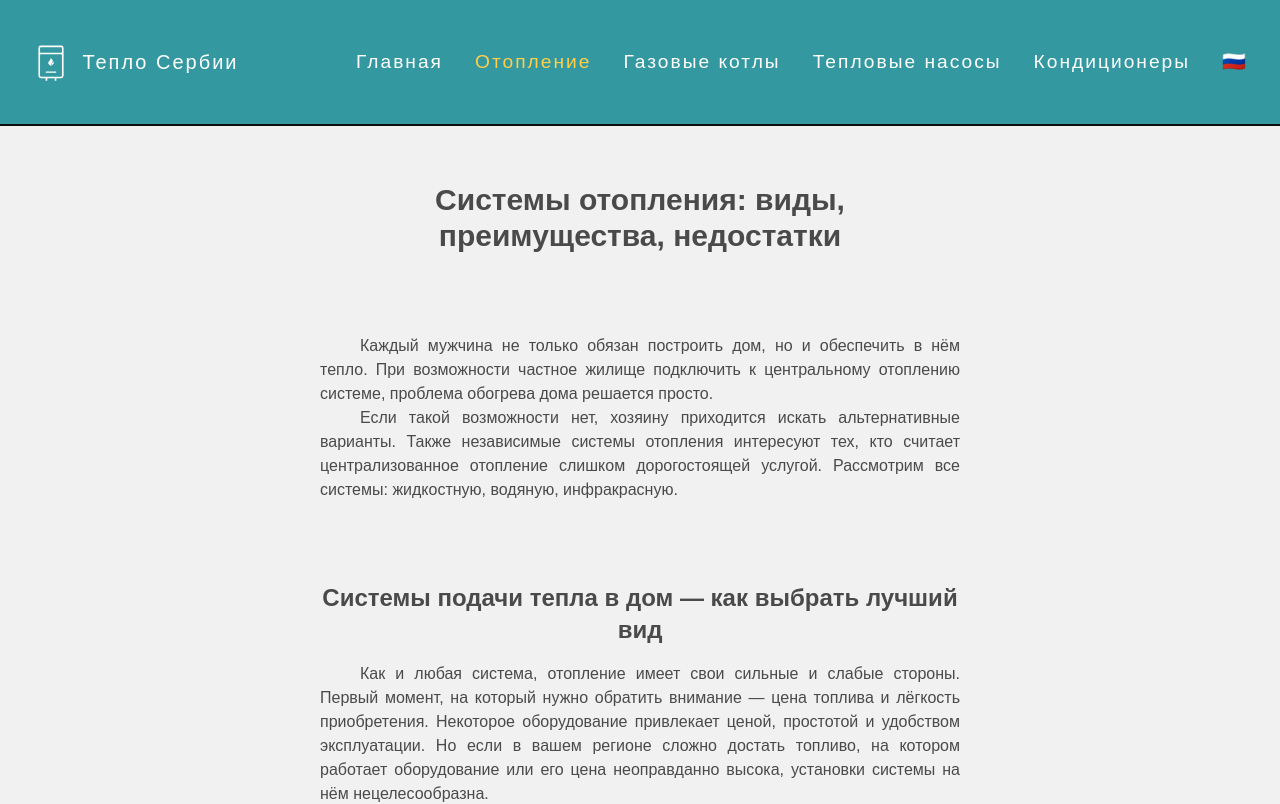
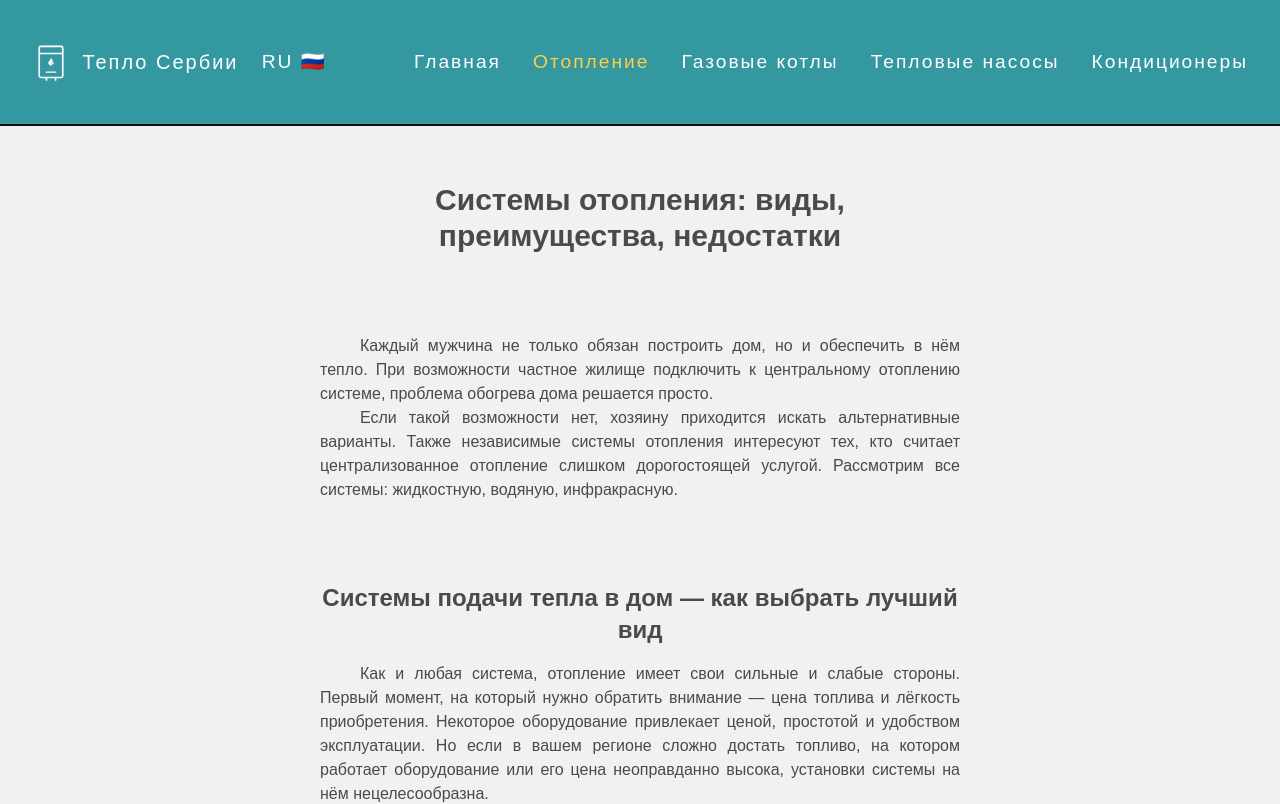
Before and after one commit to dimkasss/topline-srbije, a React (Vite) app: page /teplo-serbii/heating in a window 1280 px wide. Shown: the top 804 px of the page. Built offline with nearby package versions, Linux system fonts and the light colour scheme.

Commit message:
fix navbar toggling & minor language switcher update

```diff
--- a/public/locales/ru/translation.json
+++ b/public/locales/ru/translation.json
@@ -7,7 +7,7 @@
   "газовые котлы": "Газовые котлы",
   "тепловые насосы": "Тепловые насосы",
   "кондиционеры": "Кондиционеры",
-  "язык": "🇷🇺",
+  "язык": "RU 🇷🇺",
 
   "системы отопления": "Системы отопления: виды, преимущества, недостатки",
   "тепловой насос": "Тепловой насос воздух-вода для дома и бассейна, КПД, принцип, схема отопления",
--- a/public/locales/sr/translation.json
+++ b/public/locales/sr/translation.json
@@ -7,7 +7,7 @@
   "газовые котлы": "Гасни котлови",
   "тепловые насосы": "Топлотне пумпе",
   "кондиционеры": "Клима уређаји",
-  "язык": "🇷🇸",
+  "язык": "RS 🇷🇸",
   "системы отопления": "Системи грејања: врсте, предности, мане",
   "тепловой насос": "Топлотна пумпа ваздух-вода за дом и базен, ефикасност, принцип, шема грејања",
   "отопление-1": "Сваки човек није само дужан да изгради кућу, већ и да у њој обезбеди топлину. Ако је могуће повезати приватну кућу на систем централног грејања, проблем грејања куће се лако решава.",
--- a/src/components/Navigation.tsx
+++ b/src/components/Navigation.tsx
@@ -36,8 +36,8 @@ const customNavbarTheme: CustomFlowbiteTheme['navbar'] = {
   link: {
     base: "block py-2 pr-4 pl-3 xl:p-0",
     active: {
-      on: "bg-[--button] text-white dark:text-white xl:bg-transparent xl:text-[--button]",
-      off: "border-b border-gray-100  text-gray-700 hover:bg-gray-50 dark:border-gray-700 dark:text-gray-400 dark:hover:bg-gray-700 dark:hover:text-white xl:border-0 xl:hover:bg-transparent xl:hover:text-[--button] xl:dark:hover:bg-transparent xl:dark:hover:text-white",
+      on: "bg-[--button] xl:bg-transparent xl:text-[--button]",
+      off: "border-gray-100  text-gray-700 hover:bg-gray-50 dark:border-gray-700 dark:text-gray-400 dark:hover:bg-gray-700 dark:hover:text-white xl:border-0 xl:hover:bg-transparent xl:hover:text-[--button] xl:dark:hover:bg-transparent xl:dark:hover:text-white",
     },
     disabled: {
       on: "text-gray-400 hover:cursor-not-allowed dark:text-gray-600",
@@ -45,9 +45,32 @@ const customNavbarTheme: CustomFlowbiteTheme['navbar'] = {
     }
   },
   toggle: {
-    base: "inline-flex items-center rounded-lg p-2 text-sm text-gray-500 focus:outline-none dark:text-gray-400 dark:hover:bg-gray-700 dark:focus:ring-gray-600 xl:hidden",
+    base: "inline-flex items-center rounded-lg p-2 text-sm focus:outline-none dark:text-gray-400 dark:hover:bg-gray-700 dark:focus:ring-gray-600 xl:hidden",
     icon: "h-6 w-6 shrink-0",
   }
+}
+
+function Component() {
+  return (
+    <Navbar fluid rounded>
+      <Navbar.Brand as={Link} href="https://flowbite-react.com">
+        <img src="/favicon.svg" className="mr-3 h-6 sm:h-9" alt="Flowbite React Logo" />
+        <span className="self-center whitespace-nowrap text-xl font-semibold dark:text-white">Flowbite React</span>
+      </Navbar.Brand>
+      <Navbar.Toggle />
+      <Navbar.Collapse className="*:border-t *:border-t-orange-300">
+        <Navbar.Link href="#" active>
+          Home
+        </Navbar.Link>
+        <Navbar.Link as={Link} href="#">
+          About
+        </Navbar.Link>
+        <Navbar.Link href="#">Services</Navbar.Link>
+        <Navbar.Link href="#">Pricing</Navbar.Link>
+        <Navbar.Link href="#">Contact</Navbar.Link>
+      </Navbar.Collapse>
+    </Navbar>
+  );
 }
 
 const Navigation = () => {
@@ -66,14 +89,17 @@ const Navigation = () => {
         <img src={BoilerLogo} className="mt-3 mr-3 h-8 lg:h-12" alt="Boiler Logo" />
         <span className="self-center whitespace-nowrap lg:text-xl font-extrabold dark:text-white">{t('название')}</span>
       </Navbar.Brand>
+
+      {/* TODO: переработать кнопки смены языка: сделать две рядом, и с подписями */}
+      <Link to={location.pathname} onClick={toggleLanguage} className="">{t('язык')}</Link>
+
       <Navbar.Toggle />
-      <Navbar.Collapse className="flex flex-row md:*:*:text-lg">
+      <Navbar.Collapse className="md:*:*:text-lg">
         <Navbar.Link to="/teplo-serbii/" as={Link} active={location.pathname === "/teplo-serbii/"}>{t('главная')}</Navbar.Link>
         <Navbar.Link to="/teplo-serbii/heating" as={Link} active={location.pathname === "/teplo-serbii/heating"}>{t('отопление')}</Navbar.Link>
         <Navbar.Link to="/teplo-serbii/gas-boilers" as={Link} active={location.pathname === "/teplo-serbii/gas-boilers"}>{t('газовые котлы')}</Navbar.Link>
         <Navbar.Link to="/teplo-serbii/heat-pumps" as={Link} active={location.pathname === "/teplo-serbii/heat-pumps"}>{t('тепловые насосы')}</Navbar.Link>
         <Navbar.Link to="/teplo-serbii/air-conditioners" as={Link} active={location.pathname === "/teplo-serbii/air-conditioners"}>{t('кондиционеры')}</Navbar.Link>
-        <Navbar.Link onClick={toggleLanguage} as={Link}>{t('язык')}</Navbar.Link>
       </Navbar.Collapse>
 
     </Navbar>
--- a/src/components/PageWrapper.tsx
+++ b/src/components/PageWrapper.tsx
@@ -12,7 +12,7 @@ const PageWrapper: React.FC<PageWrapperProps> = ({children}) => {
   };
 
   return (
-    <div className="flex flex-col justify-center items-center pt-14 w-full" id="pageTop">
+    <div className="main flex flex-col justify-center items-center pt-14 w-full" id="pageTop">
       {children}
       <Section header>
         <a onClick={scrollToTop} className="text-xl cursor-pointer anchor border-b-2 border-black">{t('в начало')}</a>
--- a/src/index.css
+++ b/src/index.css
@@ -37,6 +37,13 @@
   scrollbar-gutter: auto;
 }
 
+@media screen and (max-width: 768px) {
+  * {
+    font-size: 14px;
+    line-height: 21px;
+  }
+}
+
 .btn {
   background: var(--button);
 }
@@ -61,8 +68,8 @@ html, body, #root {
   color: white;
 }
 
-.nav:hover, .nav *:hover {
-  color: #979797;
+.nav:hover, .nav li a:hover {
+  color: var(--button);
 }
 
 .naming {
@@ -81,7 +88,7 @@ ul {
   padding-left: 4rem;
 }
 
-ul.list li::marker {
+.main li::marker {
   content: "• ";
   color: black;
   font-size: 1.2em;
```
